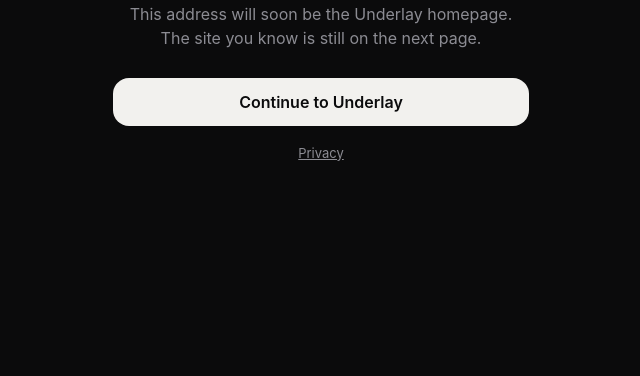
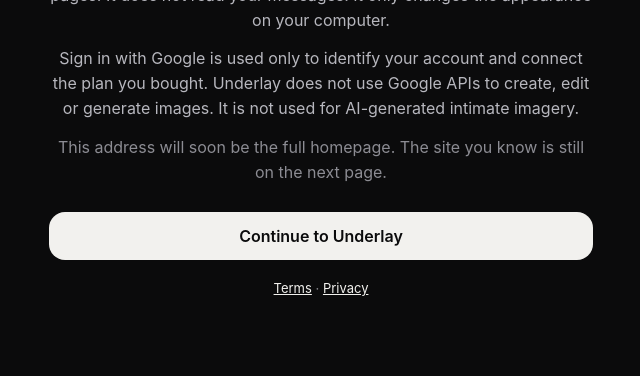
Before and after one commit to SilasMalmberg/underlay-pay, a website: page public/index.html in a window 1280 px wide. Shown: the part 424-800 px from the top of the page, without its empty margins (319-959 px from the left). Drawn offline with Linux system fonts and the light colour scheme.

Commit message:
Add files via upload

```diff
--- a/public/index.html
+++ b/public/index.html
@@ -4,7 +4,7 @@
     <meta charset="UTF-8" />
     <meta name="viewport" content="width=device-width, initial-scale=1" />
     <title>UNDERLAY</title>
-    <meta name="description" content="Underlay lets you restyle the sites you already use. This page will soon be the homepage." />
+    <meta name="description" content="Underlay is a Chrome extension that changes how supported websites look in your own browser. Google sign-in is only used to identify your account." />
     <link rel="icon" href="/underlay-mark.png" type="image/png" />
     <style>
       :root { color-scheme: dark; }
@@ -15,12 +15,12 @@
         display: flex;
         align-items: center;
         justify-content: center;
-        font: 16px/1.5 -apple-system, BlinkMacSystemFont, "Segoe UI", sans-serif;
+        font: 16px/1.55 -apple-system, BlinkMacSystemFont, "Segoe UI", sans-serif;
         background: #0b0b0c;
         color: #f2f1ee;
-        padding: 40px 20px;
+        padding: 48px 20px;
       }
-      main { width: 100%; max-width: 26rem; text-align: center; }
+      main { width: 100%; max-width: 34rem; text-align: center; }
       img { width: 84px; height: 84px; border-radius: 20px; }
       .kicker {
         margin: 22px 0 0;
@@ -36,7 +36,8 @@
         letter-spacing: -0.03em;
         margin: 8px 0 0;
       }
-      p { margin: 14px 0 0; color: #8c8c93; }
+      p { margin: 14px 0 0; color: #b7b7be; }
+      p.soft { color: #8c8c93; }
       a.btn {
         display: flex;
         height: 48px;
@@ -50,8 +51,8 @@
         text-decoration: none;
       }
       a.btn:hover { background: #fff; }
-      .links { margin-top: 18px; font-size: 13px; }
-      .links a { color: #8c8c93; }
+      .links { margin-top: 18px; font-size: 13px; color: #8c8c93; }
+      .links a { color: #f2f1ee; }
     </style>
   </head>
   <body>
@@ -59,9 +60,12 @@
       <img src="/underlay-mark.png" alt="Underlay" width="84" height="84" />
       <p class="kicker">Underlay</p>
       <h1>Make it yours.</h1>
-      <p>This address will soon be the Underlay homepage. The site you know is still on the next page.</p>
+      <p>Underlay is a Chrome extension. It changes how supported websites look in your own browser. You can set the background, colours, fonts and icons on sites such as ChatGPT, Claude, YouTube and Twitch.</p>
+      <p>Underlay does not provide the chats, videos or other content on those pages. It does not read your messages. It only changes the appearance on your computer.</p>
+      <p>Sign in with Google is used only to identify your account and connect the plan you bought. Underlay does not use Google APIs to create, edit or generate images. It is not used for AI-generated intimate imagery.</p>
+      <p class="soft">This address will soon be the full homepage. The site you know is still on the next page.</p>
       <a class="btn" href="https://underlay.framer.website">Continue to Underlay</a>
-      <p class="links"><a href="/privacy">Privacy</a></p>
+      <p class="links"><a href="/terms">Terms</a> · <a href="/privacy">Privacy</a></p>
     </main>
   </body>
 </html>
```
